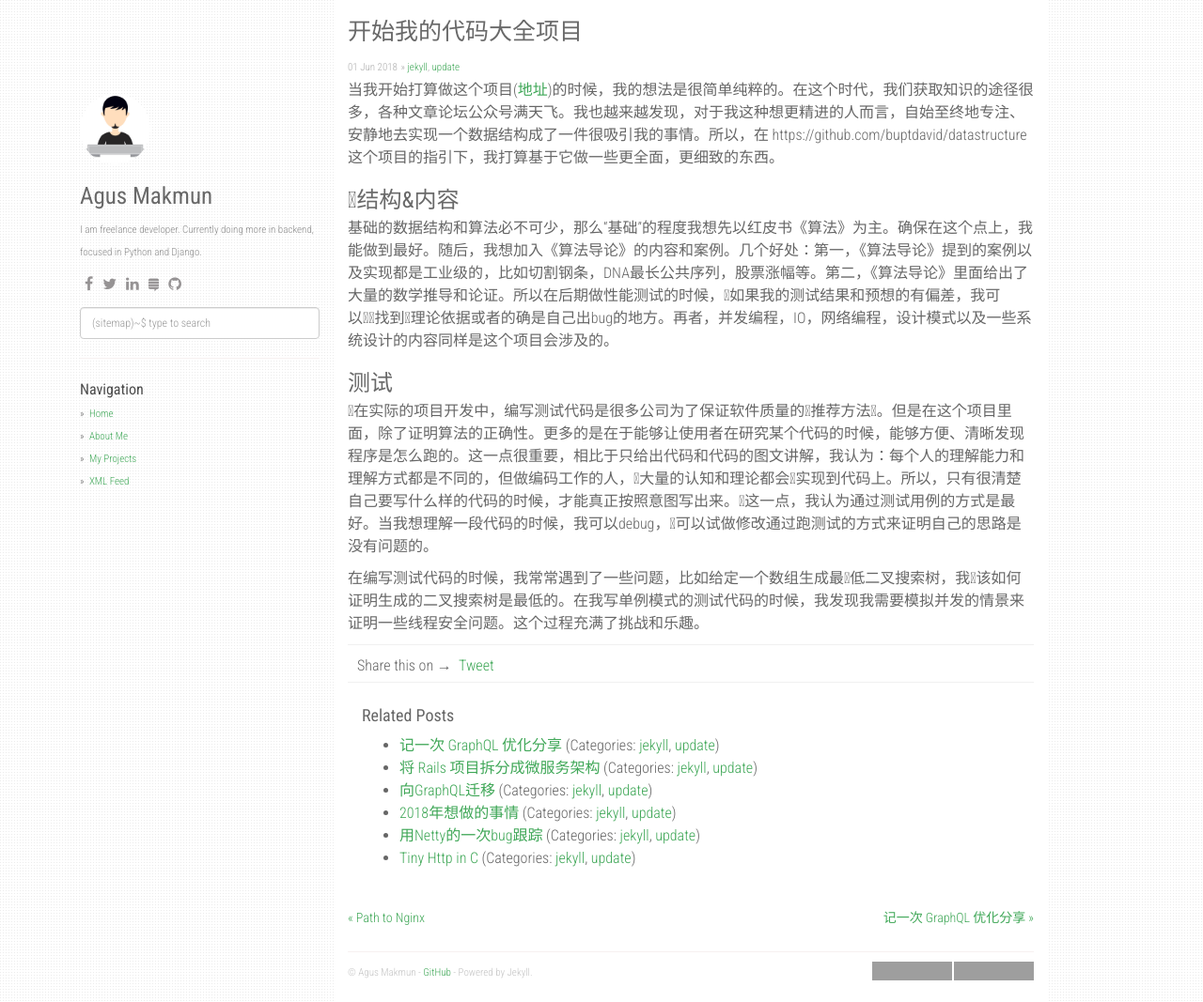
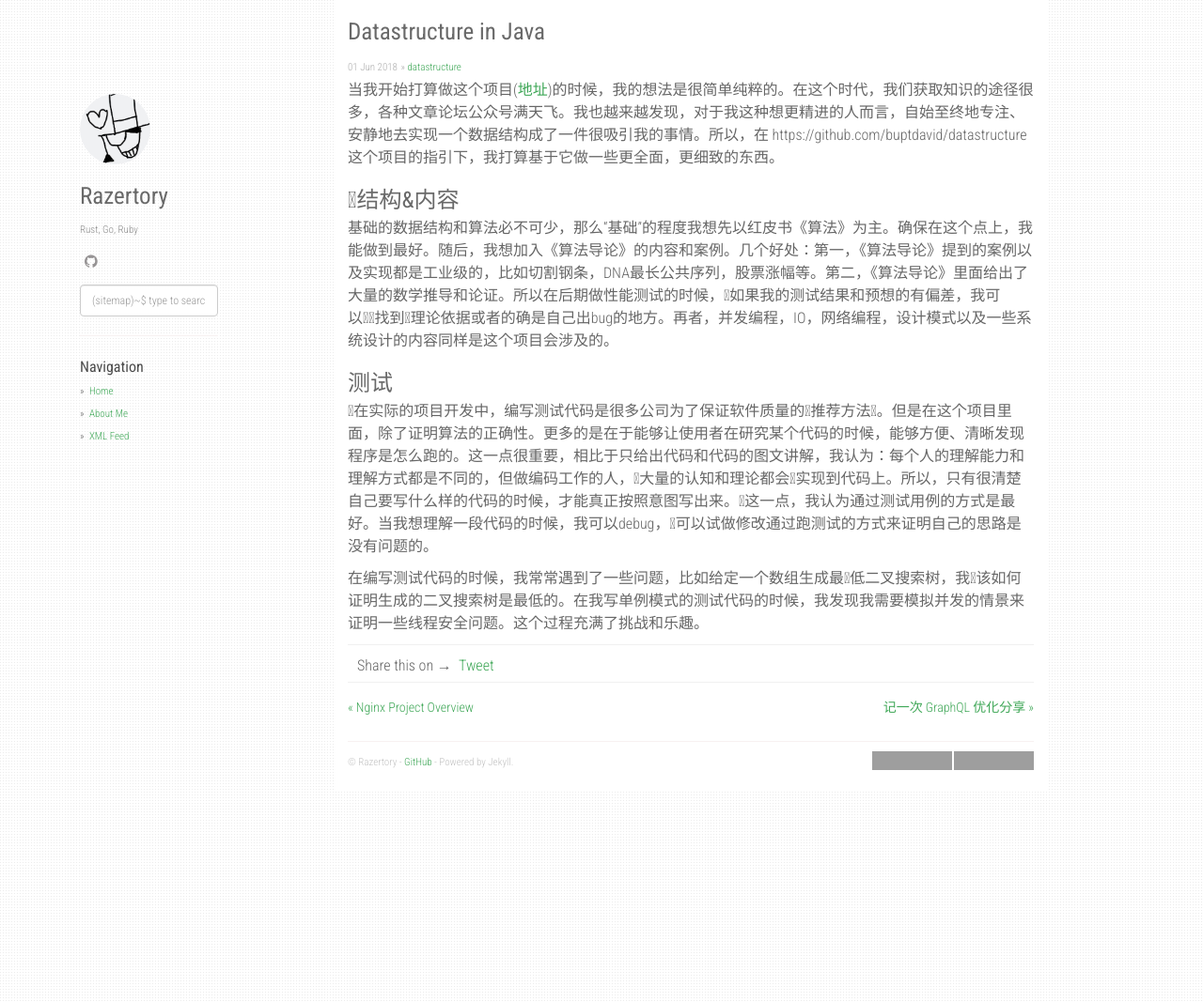
Before and after one commit to razertory/razertory.github.io, a Jekyll site: the page built from _posts/2018-06-01-start-my-coding-project.markdown, in a window 1280 px wide and 1067 px high. Shown: the whole window at 94% size. Built offline with Jekyll 4.4.1, drawn with Linux system fonts in a browser that asks for light colours; nearby versions of some CDN libraries; comment, search, counter and statistics services are not loaded; grey boxes are pictures that could not be loaded.

Commit message:
finish some config

```diff
--- a/_config.yml
+++ b/_config.yml
@@ -1,8 +1,8 @@
-title: Stack Problems
+title: Razertory's Blog
 description: My Personal Stack Problems
-author: Agus Makmun
-github: https://github.com/agusmakmun
-about: I am freelance developer. Currently doing more in backend, focused in Python and Django.
+author: Razertory
+github: https://github.com/razertory
+about: Rust, Go, Ruby
 disqus_shortname: stackproblems
 google_analytics: UA-XXXXXXXX-Y
 avatar_url: /static/img/avatar.jpg
@@ -16,16 +16,8 @@ collections:
     permalink: /project/:path/
 
 social:
-    - icon: fa-facebook
-      link: "#"
-    - icon: fa-twitter
-      link: "https://twitter.com/agusmakmun6"
-    - icon: fa-linkedin
-      link: "https://www.linkedin.com/in/summonagus"
-    - icon: fa-stack-exchange
-      link: "#"
     - icon: fa-github
-      link: "https://github.com/agusmakmun"
+      link: "https://github.com/razertory"
 
 share:
   twitter_username: agusmakmun6
@@ -34,12 +26,12 @@ share:
 urls:
     - text: About Me
       url: /about/
-    - text: My Projects
-      url: /projects/
+    #- text: My Projects
+    #  url: /projects/
     - text: XML Feed
       url: /feed.xml
 
-url: "https://agusmakmun.github.io"
+url: "http://razertory.me"
 baseurl: ""
 paginate: 20
 per_page: 20
--- a/_posts/2018-06-01-start-my-coding-project.markdown
+++ b/_posts/2018-06-01-start-my-coding-project.markdown
@@ -1,8 +1,8 @@
 ---
 layout: post
-title:  "开始我的代码大全项目"
-date:   2018-06-01 +0800
-categories: jekyll update
+title:  "Datastructure in Java"
+date:   2018-06-01 13:23:53 +0800
+categories: [datastructure]
 ---
 当我开始打算做这个项目([地址](https://github.com/razertory/Datastructure-in-Java))的时候，我的想法是很简单纯粹的。在这个时代，我们获取知识的途径很多，各种文章论坛公众号满天飞。我也越来越发现，对于我这种想更精进的人而言，自始至终地专注、安静地去实现一个数据结构成了一件很吸引我的事情。所以，在 https://github.com/buptdavid/datastructure 这个项目的指引下，我打算基于它做一些更全面，更细致的东西。
 
--- a/_posts/2018-06-14-opt-graphql-server.md
+++ b/_posts/2018-06-14-opt-graphql-server.md
@@ -2,7 +2,7 @@
 layout: post
 title:  "记一次 GraphQL 优化分享"
 date:   2018-06-14 +0800
-categories: jekyll update
+categories:
 ---
 上周给公司的研发同事们做了一次服务端的 GraphQL 优化分享，主要是后端同事，这里打算写博文的方式记下来。
 
--- a/_posts/2018-10-10-nginx-over-view.md
+++ b/_posts/2018-10-10-nginx-over-view.md
@@ -1,12 +1,10 @@
 ---
 layout: post                          # (require) default post layout
-title: "Path to Nginx"                   # (require) a string title
+title: "Nginx Project Overview"                   # (require) a string title
 date: 2018-04-20 19:51:02 +0700       # (require) a post date
-categories: [python, django]          # (custom) some categories, but makesure these categories already exists inside path of `category/`
+categories: [nginx]          # (custom) some categories, but makesure these categories already exists inside path of `category/`
 ---
 原文链接：http://aosabook.org/en/nginx.html
-
-# 开源项目之 Nginx
 
 nginx (读作 "engine x") 是一位名叫 Igor Sysoev 的俄罗斯软件工程师开发的。自2004年发布以来, nginx 就一直专注于实现高性能，高并发和低内存占用。nginx 的额外功能，比如：复杂均衡，缓存，流量控制以及高效集成在Web服务上的能力，使得它成为了当今网站架构的必选。如今，nginx 已经成为互联网中第二受欢迎的开源 Web 服务器。
 
```
Also changed, not shown: category/graphql.md (added, +6 -0 lines), category/life.md (added, +6 -0 lines), category/nginx.md (added, +6 -0 lines), static/img/avatar.jpg, static/img/avatar1.jpg (added), 3 other files.
